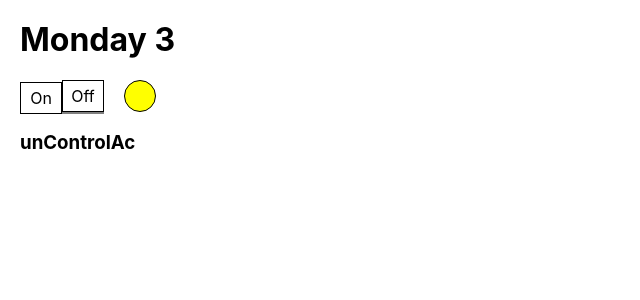
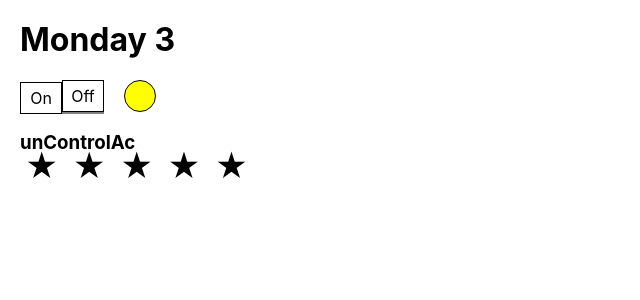
Before and after one commit to mabar84/testing-and-training, a React (Create React App) app: page / in a window 1280 px wide. Shown: the top 300 px of the page, without its empty margins (0-640 px from the left). Built offline with nearby package versions, Linux system fonts and the light colour scheme.

Commit message:
unControlRating is done

```diff
--- a/src/components/kabzda-monday/KabzdaMonday.tsx
+++ b/src/components/kabzda-monday/KabzdaMonday.tsx
@@ -1,26 +1,24 @@
-import React, {useState} from 'react';
-import {Rating} from '../rating/Rating';
-import {Accordion} from '../accordion/Accordion';
+import React from 'react';
+import {UnContrloRating} from './rating-for-monday3/Rating';
 import {styled} from 'styled-components';
 import {OnOff} from './on-off/OnOff';
 import {UncontrolledAccordion} from './uncontrolled-accordion/Accordion';
-
 
 type KabzdaMondayPropsType = {
     h1: string
 }
 
 export const KabzdaMonday: React.FC<KabzdaMondayPropsType> = ({h1}) => {
-
     return (
         <StyledKabzdaMonday>
             <h1>{h1}</h1>
+            <OnOff/>
+            <UncontrolledAccordion title={'unControlAc'} items={['a1', 'b2', 'c3']}/>
 
-            <OnOff/>
 
-            <UncontrolledAccordion title={'unControlAc'} items={['a1', 'b2', 'c3']}/>
+            <UnContrloRating/>
+
         </StyledKabzdaMonday>
-
     );
 };
 
@@ -30,5 +28,4 @@ const StyledKabzdaMonday = styled.div`
   h1 {
     margin-top: 0;
   }
-
 `
--- /dev/null
+++ b/src/components/kabzda-monday/rating-for-monday3/Rating.tsx
@@ -0,0 +1,22 @@
+import React, {useState} from 'react';
+import {Star} from './Star';
+import {styled} from 'styled-components';
+
+export const UnContrloRating = () => {
+    console.log('Rating rendering');
+    const [n, setN] = useState(0)
+    let starArr = [1, 2, 3, 4, 5]
+
+    return (
+        <StyledRating>
+            {starArr.map((el, ind) => {
+                return <Star setN={setN} value={el} key={ind} selected={el <= n}/>;
+            })}
+        </StyledRating>
+    );
+};
+
+const StyledRating = styled.div`
+
+
+`;
--- /dev/null
+++ b/src/components/kabzda-monday/rating-for-monday3/Star.tsx
@@ -0,0 +1,35 @@
+import React from 'react';
+import styled, {css} from 'styled-components';
+
+type StarPropsType = {
+    selected?: boolean
+    value: number
+    setN: (value: number) => void
+}
+
+
+export const Star = (props: StarPropsType) => {
+    console.log('Star rendering');
+
+    const onClickHandler = () => {
+        props.setN(props.value)
+    }
+
+    return (
+        <StyledStar onClick={onClickHandler} $selected={props.selected || null}>
+            &#9733;
+        </StyledStar>
+    )
+};
+
+const StyledStar = styled.span<{ $selected: boolean | null }>`
+  display: inline-block;
+  margin-right: 4px;
+  font-size: 32px;
+  cursor: pointer;
+  line-height: 80%;
+  ${props => props.$selected && css`
+    color: gold;
+  `}
+  padding: 0 5px 5px;
+`
--- a/src/components/kabzda-monday/uncontrolled-accordion/Accordion.tsx
+++ b/src/components/kabzda-monday/uncontrolled-accordion/Accordion.tsx
@@ -9,13 +9,10 @@ type AccordionPropsType = {
 }
 
 export const UncontrolledAccordion: React.FC<AccordionPropsType> = ({title, items}) => {
-
     const [collapsed, setCollapsed] = useState(true)
-
     const onClickAccordionTitleHandler = () => {
         setCollapsed(!collapsed)
     }
-
     return (
         <StyledAccordion>
             <AccordionTitle title={title} onClickAccordionTitleHandler={onClickAccordionTitleHandler}/>
@@ -23,5 +20,4 @@ export const UncontrolledAccordion: React.FC<AccordionPropsType> = ({title, item
         </StyledAccordion>
     );
 };
-
 const StyledAccordion = styled.div``
```
